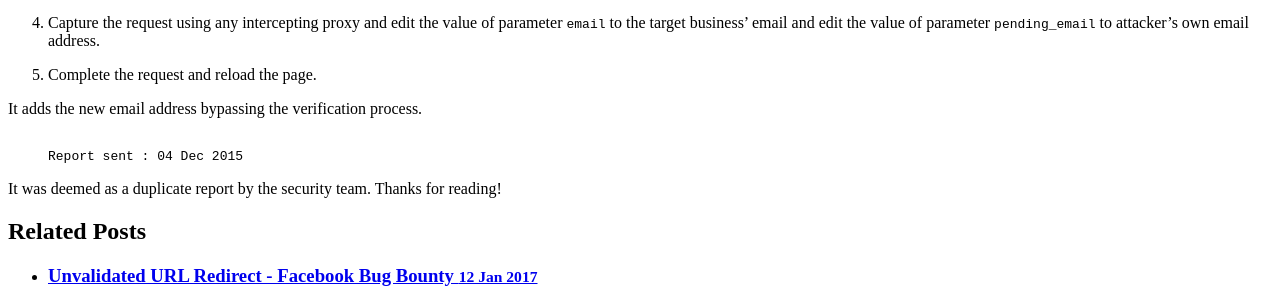
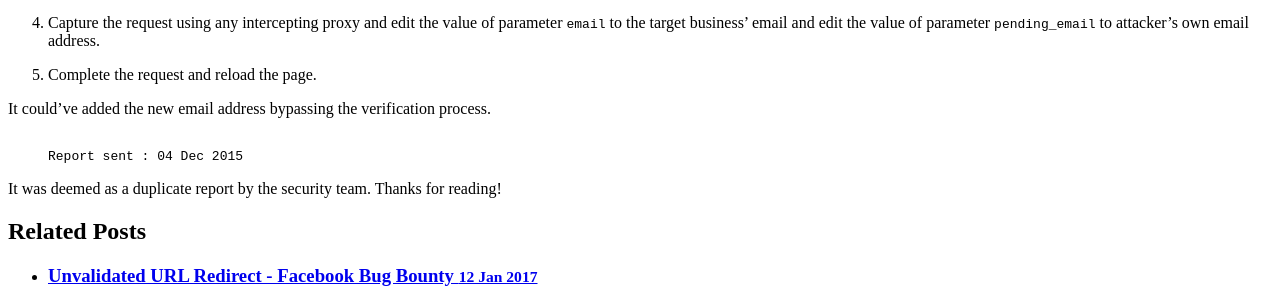
Before and after one commit to sahadnk72/sahadnk72.github.io, a Jekyll site: the page built from _posts/2016-02-20-business-manager.md, in a window 1280 px wide. Shown: the part 1071-1363 px from the top of the page. Built offline with Jekyll 4.4.1, drawn with Linux system fonts in a browser that asks for light colours.

Commit message:
Update 2016-02-20-business-manager.md

```diff
--- a/_posts/2016-02-20-business-manager.md
+++ b/_posts/2016-02-20-business-manager.md
@@ -24,7 +24,7 @@ I found it possible to cicumvent this feature to add any business email address
 
 5. Complete the request and reload the page.
 
-It adds the new email address bypassing the verification process.
+It could've added the new email address bypassing the verification process.
 
 
 {% highlight text %}
```
